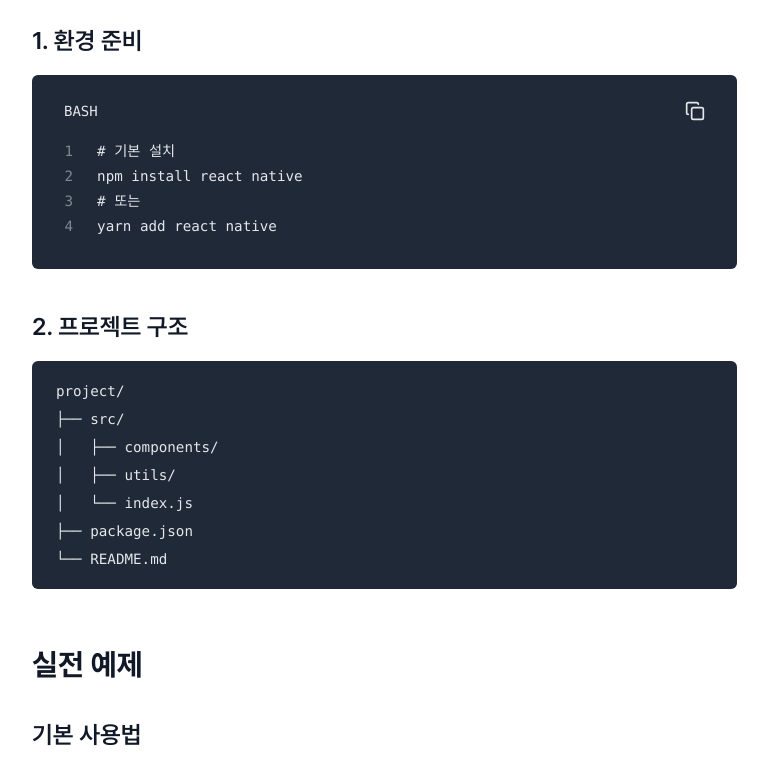
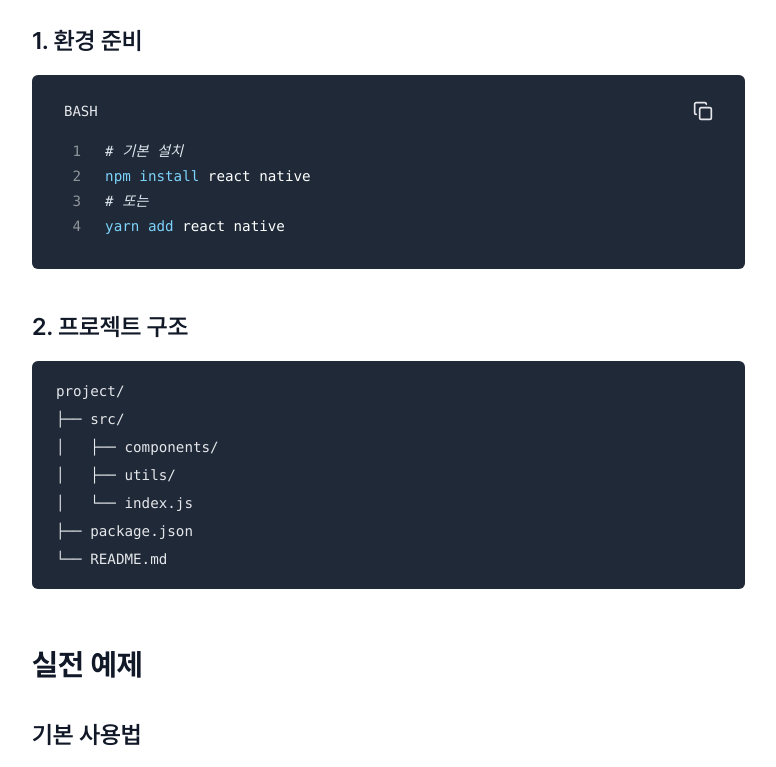
Before and after one commit to devsoob/dev-soob-log, a Next.js app: page /posts/2025-01-21-react-native-mobile in a window 1280 px wide. Shown: the part 940-1707 px from the top of the page, without its empty margins (176-952 px from the left). Built offline with nearby package versions, Linux system fonts and the light colour scheme; no server answers.

Commit message:
Style: 코드 블록 색상 테마 개선
- 부드러운 파스텔톤 색상으로 변경
- 라이트 모드에서 가독성 개선
- 다크/라이트 모드 색상 조화 개선

```diff
--- a/components/CodeBlock.tsx
+++ b/components/CodeBlock.tsx
@@ -1,7 +1,137 @@
-import React, { useState } from 'react';
+import React, { useState, useEffect } from 'react';
 import { Copy, Check } from 'lucide-react';
 import Highlight, { Prism } from 'prism-react-renderer';
-import type { Language } from 'prism-react-renderer';
+import type { Language, PrismTheme } from 'prism-react-renderer';
+
+// 다크모드 테마
+const darkTheme: PrismTheme = {
+  plain: {
+    color: '#e2e8f0',
+    backgroundColor: 'transparent',
+  },
+  styles: [
+    {
+      types: ['keyword', 'builtin'],
+      style: {
+        color: '#a5b4fc',  // 연한 라벤더
+      },
+    },
+    {
+      types: ['class-name', 'function'],
+      style: {
+        color: '#93c5fd',  // 연한 하늘색
+      },
+    },
+    {
+      types: ['comment'],
+      style: {
+        color: '#94a3b8',
+        fontStyle: 'italic' as const,
+      },
+    },
+    {
+      types: ['string', 'attr-value'],
+      style: {
+        color: '#bef264',  // 연한 라임
+      },
+    },
+    {
+      types: ['number', 'constant'],
+      style: {
+        color: '#93c5fd',  // 연한 하늘색
+      },
+    },
+    {
+      types: ['variable', 'attr-name'],
+      style: {
+        color: '#d8b4fe',  // 연한 보라
+      },
+    },
+    {
+      types: ['operator', 'punctuation'],
+      style: {
+        color: '#cbd5e1',  // 연한 회색
+      },
+    },
+    {
+      types: ['tag'],
+      style: {
+        color: '#86efac',  // 연한 민트
+      },
+    },
+    {
+      types: ['property'],
+      style: {
+        color: '#fde68a',  // 연한 크림
+      },
+    },
+  ],
+};
+
+// 라이트모드 테마
+const lightTheme: PrismTheme = {
+  plain: {
+    color: '#ffffff',
+    backgroundColor: 'transparent',
+  },
+  styles: [
+    {
+      types: ['keyword', 'builtin'],
+      style: {
+        color: '#a5b4fc',  // 연한 라벤더
+      },
+    },
+    {
+      types: ['class-name', 'function'],
+      style: {
+        color: '#7dd3fc',  // 연한 하늘색
+      },
+    },
+    {
+      types: ['comment'],
+      style: {
+        color: '#e2e8f0',  // 연한 회색
+        fontStyle: 'italic' as const,
+      },
+    },
+    {
+      types: ['string', 'attr-value'],
+      style: {
+        color: '#86efac',  // 연한 민트
+      },
+    },
+    {
+      types: ['number', 'constant'],
+      style: {
+        color: '#93c5fd',  // 연한 하늘색
+      },
+    },
+    {
+      types: ['variable', 'attr-name'],
+      style: {
+        color: '#ffffff',  // 흰색
+      },
+    },
+    {
+      types: ['operator', 'punctuation'],
+      style: {
+        color: '#ffffff',  // 흰색
+      },
+    },
+    {
+      types: ['tag'],
+      style: {
+        color: '#67e8f9',  // 연한 시안
+      },
+    },
+    {
+      types: ['property'],
+      style: {
+        color: '#fde68a',  // 연한 크림
+      },
+    },
+  ],
+};
 
 interface CodeBlockProps {
   children: string;
@@ -19,6 +149,20 @@
   language = 'text'
 }) => {
   const [copied, setCopied] = useState(false);
+  const [isDarkMode, setIsDarkMode] = useState(false);
+
+  useEffect(() => {
+    const checkDarkMode = () => {
+      setIsDarkMode(document.documentElement.classList.contains('dark'));
+    };
+    checkDarkMode();
+    const observer = new MutationObserver(checkDarkMode);
+    observer.observe(document.documentElement, {
+      attributes: true,
+      attributeFilter: ['class']
+    });
+    return () => observer.disconnect();
+  }, []);
 
   // 언어 추출
   const extractLanguage = (className: string): string => {
@@ -67,9 +211,16 @@
         Prism={Prism}
         code={children.trim()}
         language={detectedLanguage}
+        theme={isDarkMode ? darkTheme : lightTheme}
       >
         {({ tokens, getLineProps, getTokenProps }) => (
-          <pre style={{ margin: 0, background: 'transparent', paddingTop: '48px', paddingLeft: '8px', paddingRight: '8px' }}>
+          <pre style={{
+            margin: 0,
+            background: 'transparent',
+            paddingTop: '48px',
+            paddingLeft: '8px',
+            paddingRight: '8px'
+          }}>
             {tokens.map((line, i) => (
               <div key={i} {...getLineProps({ line, key: i, style: { background: 'transparent', display: 'flex' } })}>
                 <span style={{
@@ -79,13 +230,13 @@
                   marginRight: '1.5rem',
                   opacity: 0.5,
                   flexShrink: 0,
-                  marginLeft: '-8px'
+                  color: isDarkMode ? '#94a3b8' : '#ffffff'  // 라인 번호 색상 변경
                 }}>
                   {i + 1}
                 </span>
                 <span>
                   {line.map((token, key) => (
-                    <span key={key} {...getTokenProps({ token, key, style: { background: 'transparent' } })} />
+                    <span key={key} {...getTokenProps({ token, key })} />
                   ))}
                 </span>
               </div>
```
